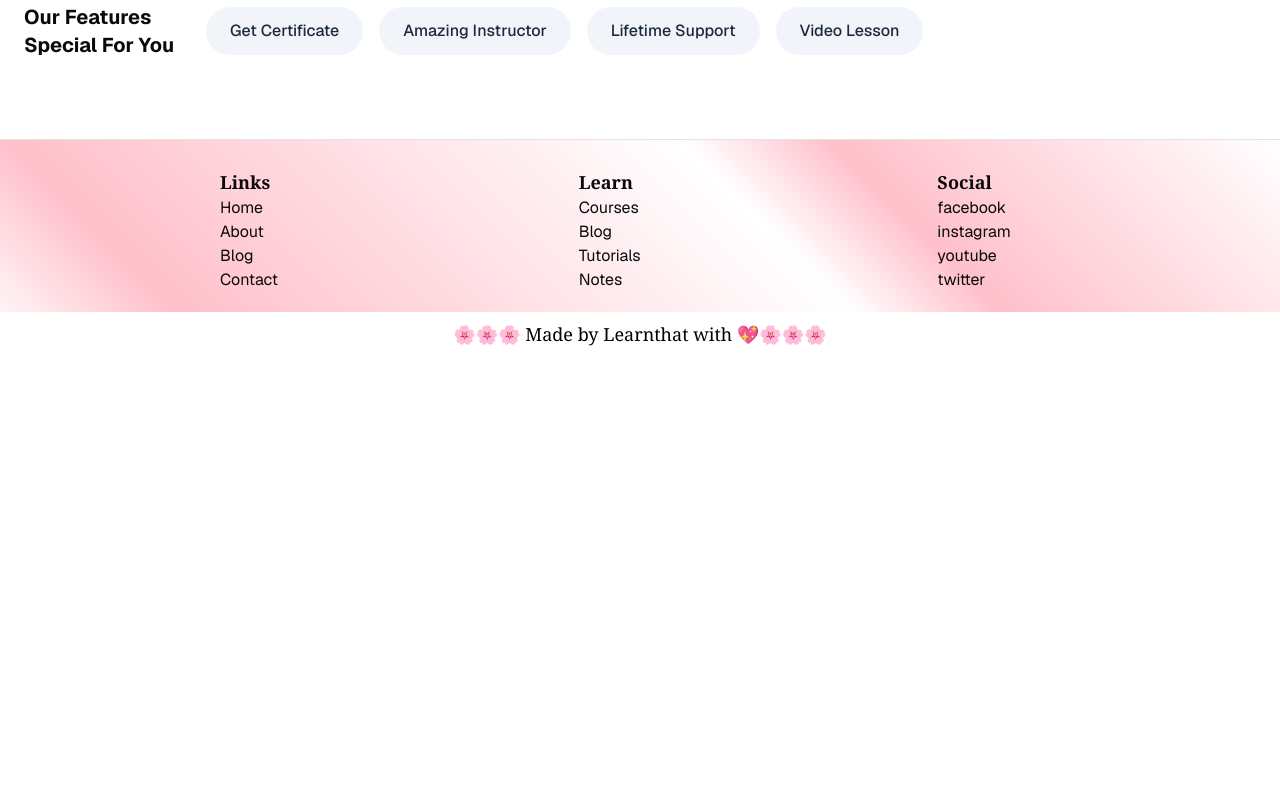
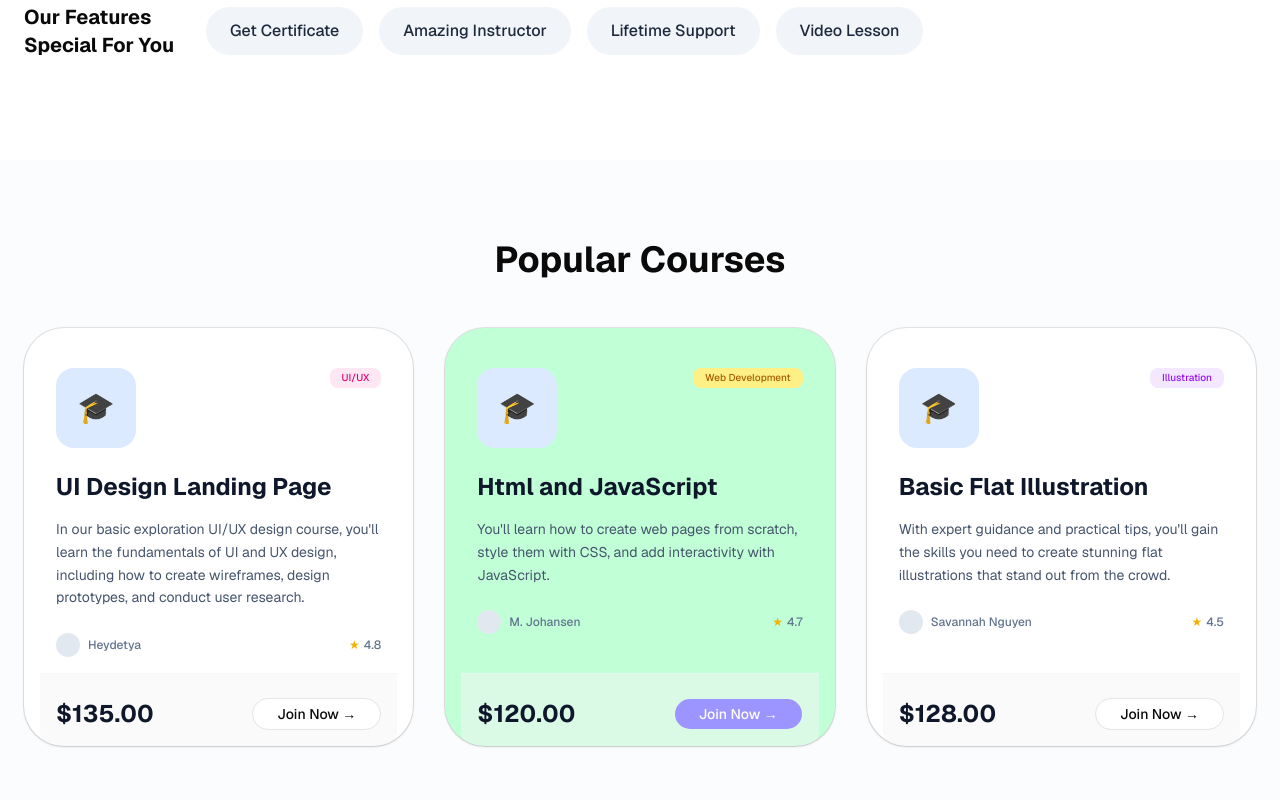
Before and after one commit to palaksingh0392-creator/learnthat, a Next.js app: page / in a window 1280 px wide. Shown: the part 1540-2340 px from the top of the page. Before the commit the page ends 1900 px from the top, so only its background shows below. Built offline with nearby package versions, Linux system fonts and the light colour scheme.

Commit message:
we added the data section, the module section and downloaded the badge in page.tsx

```diff
--- a/app/page.tsx
+++ b/app/page.tsx
@@ -1,7 +1,13 @@
 import Link from "next/link";
 import { TextAnimate } from "@/components/ui/text-animate";
 import { RainbowButton } from "@/components/ui/rainbow-button";
+import { AuroraText } from "@/components/ui/aurora-text";
+import { Meteors } from "@/components/ui/meteors";
+import { Card, CardContent, CardFooter } from "@/components/ui/card";
+import { Badge } from "@/components/ui/badge";
+import courseData from "@/data/module.json"; // Import your JSON here
 
+import { Button } from "@/components/ui/button";
 export default function Home() {
   return (
     <>
@@ -48,31 +54,35 @@ export default function Home() {
         </div>
       </section>
       <section>
+        <div className="relative h-225 w-full overflow-hidden">
           <section className="max-w-7xl mx-auto px-6 py-20 font-sans bg-">
+            {" "}
+            <Meteors />
             <div className="flex flex-col md:flex-row justify-between items-end mb-16 gap-6">
               <div className="max-w-2xl">
                 <h2 className="text-5xl font-bold tracking-tight dark:text-white text-slate-900 leading-[1.1]">
-                New Skills with CourseCo.
+                  New Skills with <AuroraText>Learnthat</AuroraText>
                   <br />
                   <span className="text-slate-800 dark:text-white">
                     A Detailed Look at Our Curriculum
                   </span>
                 </h2>
               </div>
+
               <div className="flex flex-col items-end gap-4">
                 <p className="text-slate-500 dark:text-white text-right max-w-50 text-sm">
                   With real world projects to create and online classNamees that
                   fit a busy routine
                 </p>
-              <button className="bg-slate-950 text-white px-8 py-3 rounded-full flex items-center gap-2 hover:bg-slate-800 transition-all font-medium">
+                <button className="bg-slate-600 text-white px-8 py-3 rounded-full flex items-center gap-2 hover:bg-slate-800 transition-all font-medium">
                   Get Started
                   <span className="text-lg">→</span>
                 </button>
               </div>
             </div>
             <div className="grid grid-cols-1 md:grid-cols-12 gap-6 mb-12">
-            <div className="md:col-span-4 bg-[#BEE9FF] rounded-[40px] p-10 flex flex-col gap-6">
-              <div className="w-12 h-12 bg-[#9D95FF] rounded-full flex items-center justify-center text-dark shrink-0">
+              <div className="md:col-span-4 bg-[#8bd8e0] rounded-[40px] p-10 flex flex-col gap-6">
+                <div className="w-12 h-12 bg-[#f3f3f3] rounded-full flex items-center justify-center text-dark shrink-0">
                   <svg
                     xmlns="http://www.w3.org/2000/svg"
                     width="24"
@@ -99,9 +109,9 @@ export default function Home() {
                 </div>
               </div>
 
-            <div className="md:col-span-8 bg-[#C1FFD7] rounded-[40px] p-10 flex flex-col md:flex-row gap-8 items-center">
+              <div className="md:col-span-8 bg-[#9ac1fb] rounded-[40px] p-10 flex flex-col md:flex-row gap-8 items-center">
                 <div className="flex flex-col gap-6">
-                <div className="w-12 h-12 bg-[#FF7E7E] rounded-full flex items-center justify-center text-white shrink-0">
+                  <div className="w-12 h-12 bg-[#000000] rounded-full flex items-center justify-center text-white shrink-0">
                     <svg
                       xmlns="http://www.w3.org/2000/svg"
                       width="24"
@@ -120,16 +130,15 @@ export default function Home() {
                     CourseCo teachers are everyday creatives and professionals.
                   </h3>
                   <p className="text-slate-700 leading-relaxed">
-                  At CourseCo, we believe that everyone has something to teach.
-                  Our teachers are not just experts; they are passionate mentors
-                  helping you discover your own creativity.
+                    At CourseCo, we believe that everyone has something to
+                    teach. Our teachers are not just experts; they are
+                    passionate mentors helping you discover your own creativity.
                   </p>
                 </div>
 
                 <div className="hidden lg:block w-full h-full bg-white/20 rounded-2xl min-h-50"></div>
               </div>
             </div>
-
             <div className="flex flex-wrap items-center gap-4">
               <h4 className="text-xl font-bold mr-4">
                 Our Features <br /> Special For You
@@ -147,10 +156,71 @@ export default function Home() {
               <span className="px-6 py-3 bg-slate-100 rounded-full text-slate-800 font-medium cursor-pointer hover:bg-slate-200 transition-colors">
                 Video Lesson
               </span>
+            </div>{" "}
+          </section>
         </div>
       </section>
+      <section className="py-20 bg-slate-50/50">
+        <div className="max-w-7xl mx-auto px-6">
+          <h2 className="text-4xl font-bold text-center mb-12">
+            Popular Courses
+          </h2>
+
+          <div className="grid grid-cols-1 md:grid-cols-3 gap-8">
+            {courseData.map((course) => (
+              <Card
+                key={course.id}
+                className={`${course.theme.cardBg} border-none shadow-sm rounded-[40px] p-4 flex flex-col transition-all hover:shadow-xl hover:-translate-y-1`}
+              >
+                <CardContent className="pt-6 flex-grow">
+                  <div className="flex justify-between items-start mb-6">
+                    <div className="w-20 h-20 bg-blue-100 rounded-2xl flex items-center justify-center text-3xl">
+                      {/* You can replace this with course images later */}
+                      🎓
+                    </div>
+                    <Badge
+                      className={`${course.theme.badge} border-none rounded-md px-3 py-1 text-[10px]`}
+                    >
+                      {course.category}
+                    </Badge>
+                  </div>
+
+                  <h3 className="text-2xl font-bold mb-4 leading-tight text-slate-900">
+                    {course.title}
+                  </h3>
+
+                  <p className="text-slate-600 text-sm leading-relaxed mb-6">
+                    {course.description}
+                  </p>
+
+                  <div className="flex justify-between items-center text-xs font-medium text-slate-500">
+                    <div className="flex items-center gap-2">
+                      <div className="w-6 h-6 rounded-full bg-slate-200" />{" "}
+                      {/* Avatar Placeholder */}
+                      {course.instructor}
+                    </div>
+                    <div className="flex items-center gap-1">
+                      <span className="text-yellow-500">★</span> {course.rating}
+                    </div>
+                  </div>
+                </CardContent>
+
+                <CardFooter className="flex justify-between items-center border-t border-slate-100/50 pt-6">
+                  <span className="text-2xl font-bold text-slate-900">
+                    {course.price}
+                  </span>
+                  <Button
+                    variant={course.theme.buttonVariant as any}
+                    className={`rounded-full px-6 ${course.id === 2 ? "bg-[#9D95FF] text-white hover:bg-[#8a82e6]" : ""}`}
+                  >
+                    Join Now →
+                  </Button>
+                </CardFooter>
+              </Card>
+            ))}
+          </div>
+        </div>
       </section>
-      <hr />
     </>
   );
 }
--- /dev/null
+++ b/components/ui/badge.tsx
@@ -0,0 +1,49 @@
+import * as React from "react"
+import { cva, type VariantProps } from "class-variance-authority"
+import { Slot } from "radix-ui"
+
+import { cn } from "@/lib/utils"
+
+const badgeVariants = cva(
+  "group/badge inline-flex h-5 w-fit shrink-0 items-center justify-center gap-1 overflow-hidden rounded-4xl border border-transparent px-2 py-0.5 text-xs font-medium whitespace-nowrap transition-all focus-visible:border-ring focus-visible:ring-[3px] focus-visible:ring-ring/50 has-data-[icon=inline-end]:pr-1.5 has-data-[icon=inline-start]:pl-1.5 aria-invalid:border-destructive aria-invalid:ring-destructive/20 dark:aria-invalid:ring-destructive/40 [&>svg]:pointer-events-none [&>svg]:size-3!",
+  {
+    variants: {
+      variant: {
+        default: "bg-primary text-primary-foreground [a]:hover:bg-primary/80",
+        secondary:
+          "bg-secondary text-secondary-foreground [a]:hover:bg-secondary/80",
+        destructive:
+          "bg-destructive/10 text-destructive focus-visible:ring-destructive/20 dark:bg-destructive/20 dark:focus-visible:ring-destructive/40 [a]:hover:bg-destructive/20",
+        outline:
+          "border-border text-foreground [a]:hover:bg-muted [a]:hover:text-muted-foreground",
+        ghost:
+          "hover:bg-muted hover:text-muted-foreground dark:hover:bg-muted/50",
+        link: "text-primary underline-offset-4 hover:underline",
+      },
+    },
+    defaultVariants: {
+      variant: "default",
+    },
+  }
+)
+
+function Badge({
+  className,
+  variant = "default",
+  asChild = false,
+  ...props
+}: React.ComponentProps<"span"> &
+  VariantProps<typeof badgeVariants> & { asChild?: boolean }) {
+  const Comp = asChild ? Slot.Root : "span"
+
+  return (
+    <Comp
+      data-slot="badge"
+      data-variant={variant}
+      className={cn(badgeVariants({ variant }), className)}
+      {...props}
+    />
+  )
+}
+
+export { Badge, badgeVariants }
--- /dev/null
+++ b/data/module.json
@@ -0,0 +1,44 @@
+[
+  {
+    "id": 1,
+    "title": "UI Design Landing Page",
+    "description": "In our basic exploration UI/UX design course, you'll learn the fundamentals of UI and UX design, including how to create wireframes, design prototypes, and conduct user research.",
+    "price": "$135.00",
+    "rating": "4.8",
+    "instructor": "Heydetya",
+    "category": "UI/UX",
+    "theme": {
+      "cardBg": "bg-white",
+      "badge": "bg-pink-100 text-pink-600",
+      "buttonVariant": "outline"
+    }
+  },
+  {
+    "id": 2,
+    "title": "Html and JavaScript",
+    "description": "You'll learn how to create web pages from scratch, style them with CSS, and add interactivity with JavaScript.",
+    "price": "$120.00",
+    "rating": "4.7",
+    "instructor": "M. Johansen",
+    "category": "Web Development",
+    "theme": {
+      "cardBg": "bg-[#C1FFD7]",
+      "badge": "bg-yellow-200 text-yellow-700",
+      "buttonVariant": "default"
+    }
+  },
+  {
+    "id": 3,
+    "title": "Basic Flat Illustration",
+    "description": "With expert guidance and practical tips, you'll gain the skills you need to create stunning flat illustrations that stand out from the crowd.",
+    "price": "$128.00",
+    "rating": "4.5",
+    "instructor": "Savannah Nguyen",
+    "category": "Illustration",
+    "theme": {
+      "cardBg": "bg-white",
+      "badge": "bg-purple-100 text-purple-600",
+      "buttonVariant": "outline"
+    }
+  }
+]
```
Lines whose indentation alone changed are shown as unchanged.
